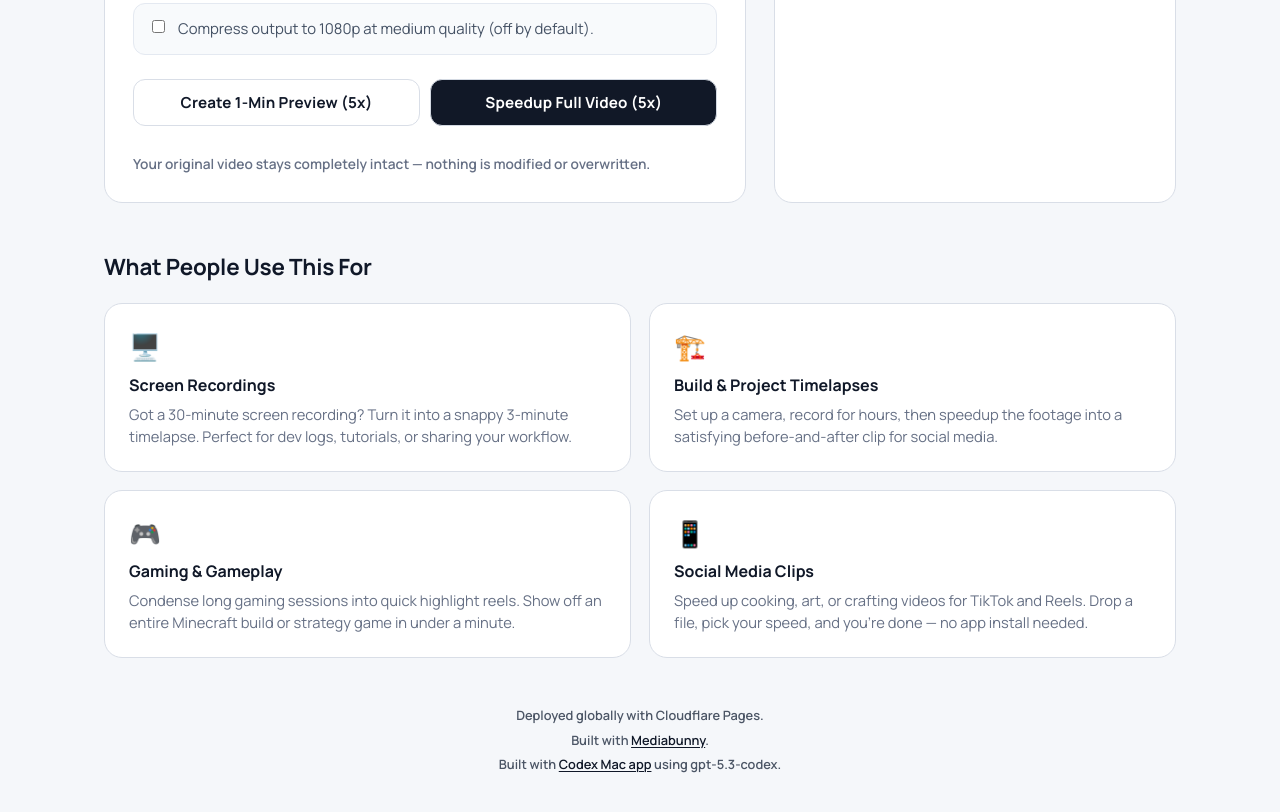
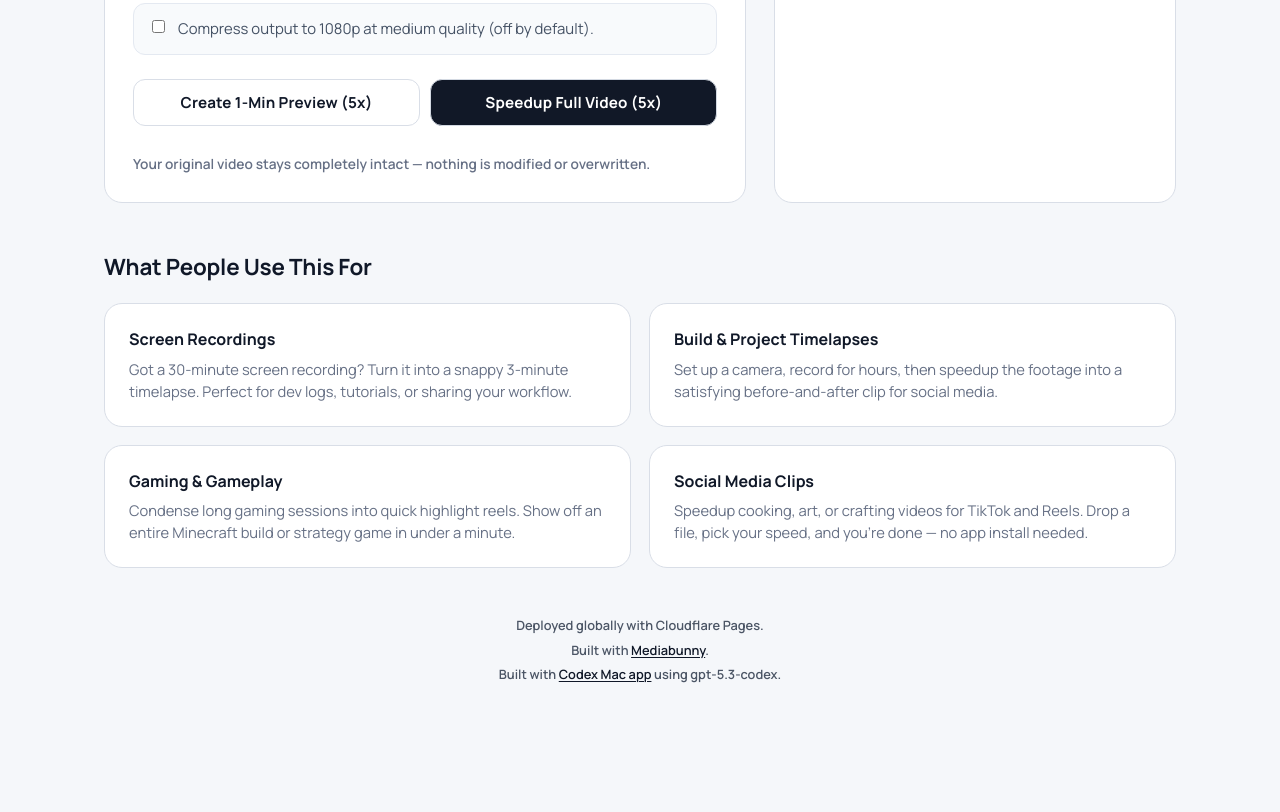
Before and after one commit to shametim/speed-up-video, a website with bundled scripts: page index.html in a window 1280 px wide. Shown: the part 825-1637 px from the top of the page. After the commit the page ends 1589 px from the top, so only its background shows below. Built offline with nearby package versions, Linux system fonts and the light colour scheme.

Commit message:
remove emojis from use cases, regenerate OG image PNG

```diff
--- a/index.html
+++ b/index.html
@@ -502,10 +502,6 @@
             padding: 24px;
         }
 
-        .use-case-icon {
-            font-size: 1.6rem;
-            margin-bottom: 8px;
-        }
 
         .use-case-card h3 {
             margin: 0 0 6px;
@@ -654,24 +650,20 @@
             <h2 class="use-cases-title">What People Use This For</h2>
             <div class="use-cases-grid">
                 <div class="use-case-card">
-                    <div class="use-case-icon">🖥️</div>
                     <h3>Screen Recordings</h3>
                     <p>Got a 30-minute screen recording? Turn it into a snappy 3-minute timelapse. Perfect for dev logs, tutorials, or sharing your workflow.</p>
                 </div>
                 <div class="use-case-card">
-                    <div class="use-case-icon">🏗️</div>
-                    <h3>Build & Project Timelapses</h3>
+                    <h3>Build &amp; Project Timelapses</h3>
                     <p>Set up a camera, record for hours, then speedup the footage into a satisfying before-and-after clip for social media.</p>
                 </div>
                 <div class="use-case-card">
-                    <div class="use-case-icon">🎮</div>
-                    <h3>Gaming & Gameplay</h3>
+                    <h3>Gaming &amp; Gameplay</h3>
                     <p>Condense long gaming sessions into quick highlight reels. Show off an entire Minecraft build or strategy game in under a minute.</p>
                 </div>
                 <div class="use-case-card">
-                    <div class="use-case-icon">📱</div>
                     <h3>Social Media Clips</h3>
-                    <p>Speed up cooking, art, or crafting videos for TikTok and Reels. Drop a file, pick your speed, and you're done — no app install needed.</p>
+                    <p>Speedup cooking, art, or crafting videos for TikTok and Reels. Drop a file, pick your speed, and you're done — no app install needed.</p>
                 </div>
             </div>
         </section>
```
Also changed, not shown: og-image.png.
